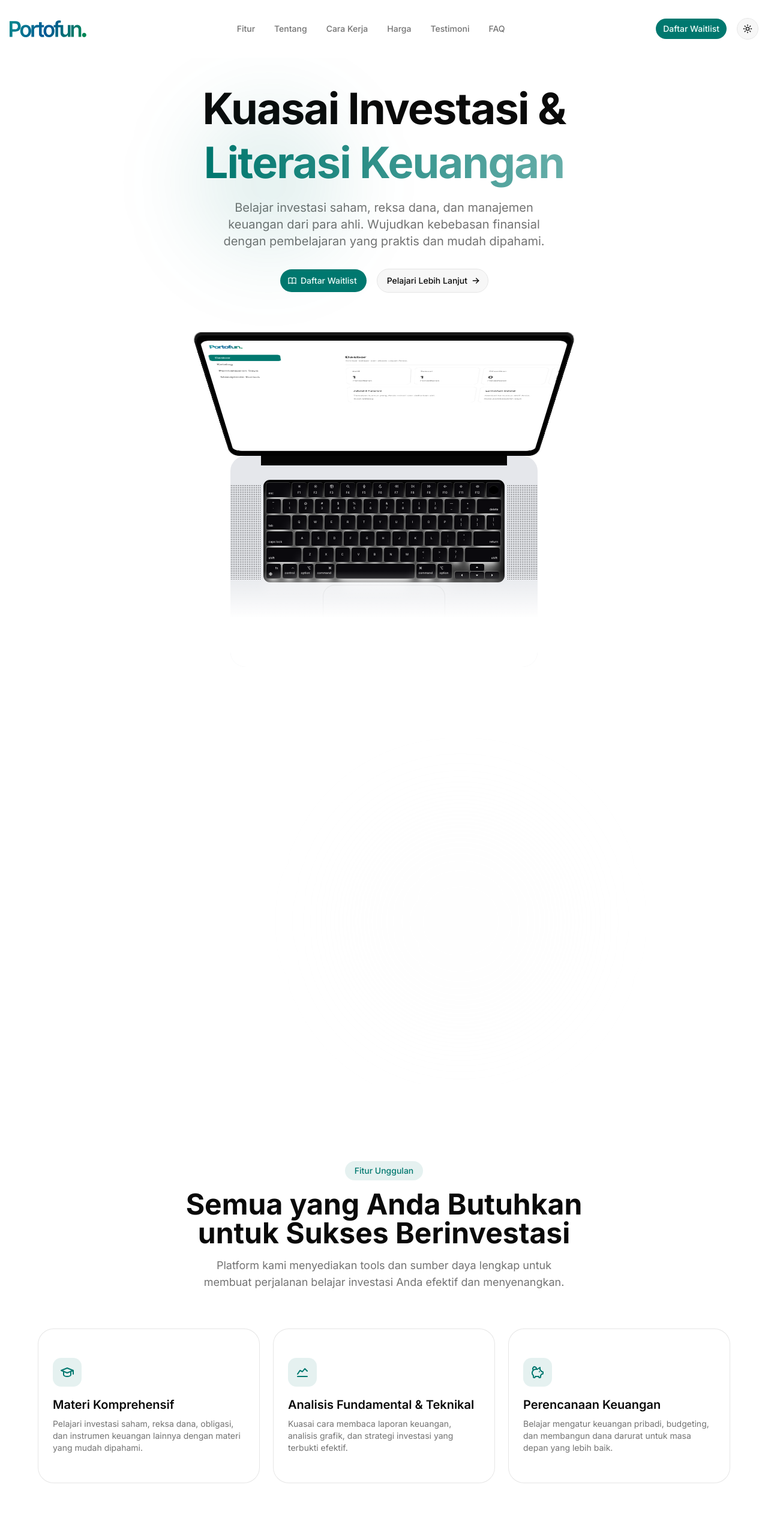
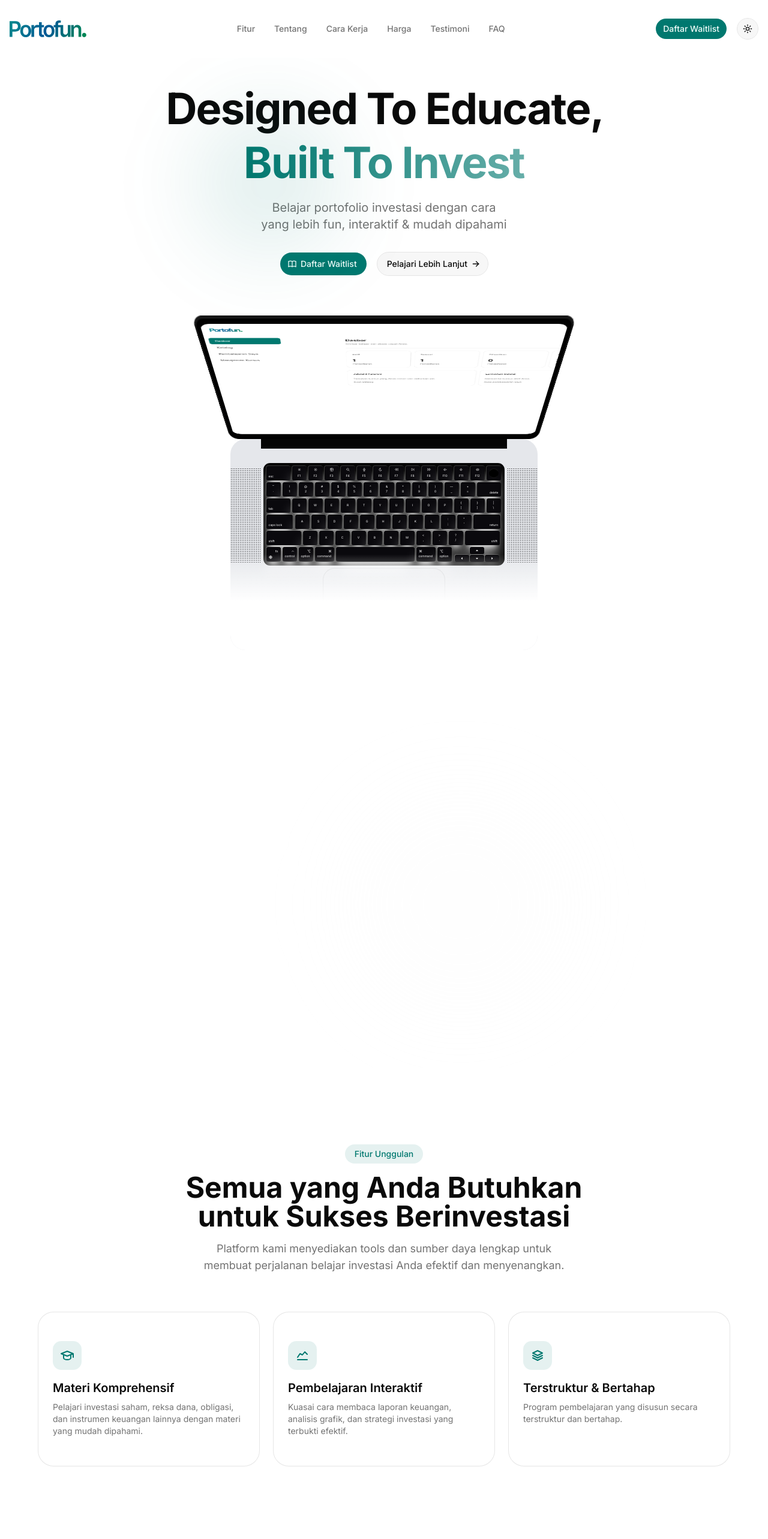
Before and after one commit to notilmi/portofun, a Next.js app: page / in a window 1280 px wide. Shown: the top 2566 px of the page at 60% size. Built offline with nearby package versions, Linux system fonts and the light colour scheme.

Commit message:
impr: Refresh homepage content and footer (bot)

```diff
--- a/app/_components/sections/cta.tsx
+++ b/app/_components/sections/cta.tsx
@@ -27,10 +27,9 @@ export function CTA() {
               <h2 className="text-balance text-4xl font-bold text-primary-foreground lg:text-5xl">
                 Siap Wujudkan Kebebasan Finansial?
               </h2>
-              <p className="mx-auto max-w-2xl text-balance text-lg text-primary-foreground/90">
-                Bergabunglah dengan ribuan investor sukses di Indonesia dan
-                dapatkan akses ke seluruh materi pembelajaran. Mulai perjalanan
-                investasi Anda dengan trial gratis 14 hari.
+              <p className="mx-auto text-balance text-lg text-primary-foreground/90">
+                Tanpa pemahaman yang cukup, keputusan yang diambil bisa beresiko
+                dan tidak berkelanjutan
               </p>
             </div>
 
--- a/app/_components/sections/features.tsx
+++ b/app/_components/sections/features.tsx
@@ -6,6 +6,7 @@ import {
   IconPigMoney,
   IconTrendingUp,
   IconUsersGroup,
+  IconStack2,
 } from "@tabler/icons-react";
 
 const features = [
@@ -17,15 +18,15 @@ const features = [
   },
   {
     icon: IconChartLine,
-    title: "Analisis Fundamental & Teknikal",
+    title: "Pembelajaran Interaktif",
     description:
       "Kuasai cara membaca laporan keuangan, analisis grafik, dan strategi investasi yang terbukti efektif.",
   },
   {
-    icon: IconPigMoney,
-    title: "Perencanaan Keuangan",
+    icon: IconStack2,
+    title: "Terstruktur & Bertahap",
     description:
-      "Belajar mengatur keuangan pribadi, budgeting, dan membangun dana darurat untuk masa depan yang lebih baik.",
+      "Program pembelajaran yang disusun secara terstruktur dan bertahap.",
   },
 ];
 
--- a/app/_components/sections/footer.tsx
+++ b/app/_components/sections/footer.tsx
@@ -44,9 +44,9 @@ const socialLinks = [
 export function Footer() {
   return (
     <footer className="border-t border-border bg-muted/30">
-      <div className="container mx-auto max-w-6xl px-4 py-12 lg:py-16">
-        <div className="grid gap-8 lg:grid-cols-5">
-          {/* Brand column */}
+      <div className="container mx-auto max-w-6xl px-4 py-8">
+        {/* Temporarily disabled - full footer content */}
+        {/* <div className="grid gap-8 lg:grid-cols-5">
           <div className="flex flex-col gap-4 lg:col-span-2">
             <Link href="/" className="inline-flex items-center gap-2">
               <div className="flex size-8 items-center justify-center rounded-lg bg-primary">
@@ -77,7 +77,6 @@ export function Footer() {
             </div>
           </div>
 
-          {/* Links columns */}
           <div className="flex flex-col gap-4">
             <h3 className="text-sm font-semibold">Product</h3>
             <ul className="flex flex-col gap-3">
@@ -144,6 +143,13 @@ export function Footer() {
               </Link>
             ))}
           </div>
+        </div> */}
+
+        {/* Temporary minimal footer - only copyright */}
+        <div className="flex items-center justify-center">
+          <p className="text-sm text-muted-foreground">
+            © 2026 Portofun. All rights reserved.
+          </p>
         </div>
       </div>
     </footer>
--- a/app/_components/sections/hero.tsx
+++ b/app/_components/sections/hero.tsx
@@ -36,15 +36,14 @@ export function Hero() {
           {/* Main heading */}
           <div className="flex flex-col gap-4">
             <h1 className="text-balance text-5xl font-bold leading-tight tracking-tight lg:text-7xl">
-              Kuasai Investasi &{" "}
+              Designed To Educate,{" "}
               <span className="bg-gradient-to-r from-primary to-primary/60 bg-clip-text text-transparent">
-                Literasi Keuangan
+                Built To Invest
               </span>
             </h1>
             <p className="mx-auto max-w-2xl text-balance text-lg text-muted-foreground lg:text-xl">
-              Belajar investasi saham, reksa dana, dan manajemen keuangan dari
-              para ahli. Wujudkan kebebasan finansial dengan pembelajaran yang
-              praktis dan mudah dipahami.
+              Belajar portofolio investasi dengan cara yang lebih fun,
+              interaktif & mudah dipahami
             </p>
           </div>
 
--- a/app/page.tsx
+++ b/app/page.tsx
@@ -3,9 +3,9 @@ import {
   Hero,
   Features,
   About,
-  HowItWorks,
-  Testimonials,
-  FAQ,
+  // HowItWorks,
+  // Testimonials,
+  // FAQ,
   CTA,
   Footer,
 } from "./_components/sections";
@@ -18,9 +18,9 @@ export default function Home() {
         <Hero />
         <Features />
         <About />
-        <HowItWorks />
-        <Testimonials />
-        <FAQ />
+        {/*<HowItWorks />*/}
+        {/*<Testimonials />*/}
+        {/*<FAQ />*/}
         <CTA />
         <Footer />
       </main>
```
